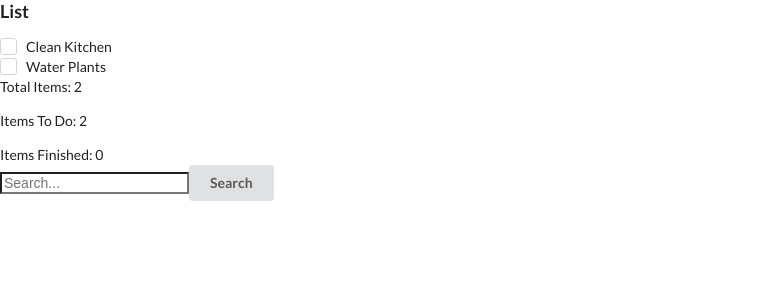
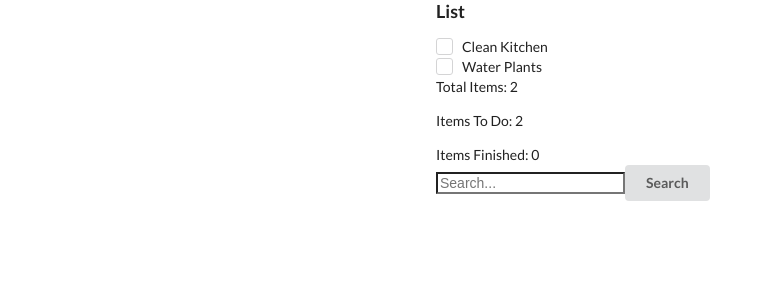
Before and after one commit to MadiBentl/todo-redux, a React (Create React App) app: page / in a window 1280 px wide. Shown: the top 300 px of the page, without its empty margins (0-773 px from the left). Built offline with nearby package versions, Linux system fonts and the light colour scheme.

Commit message:
centered items

```diff
--- a/src/components/AddTodo.js
+++ b/src/components/AddTodo.js
@@ -14,11 +14,13 @@ class AddTodo extends React.Component {
     }
 
     return(
-      <div className="ui action input">
-      <form onSubmit={(e) => handleSubmit(e)}>
-        <input type="text" placeholder="Search..." id="todoField" ref="todoField"/>
-        <div className="ui button">Search</div>
-        </form>
+      <div className="column">
+        <div className="ui action input">
+        <form onSubmit={(e) => handleSubmit(e)}>
+          <input type="text" placeholder="Search..." id="todoField" ref="todoField"/>
+          <div className="ui button">Search</div>
+          </form>
+        </div>
       </div>
     );
   }
--- a/src/components/App.js
+++ b/src/components/App.js
@@ -4,9 +4,11 @@ import AddTodo from './AddTodo';
 
 function App() {
   return (
-    <div className = "App" >
-      <List / >
-      <AddTodo />
+    <div className = "App ui three column centered grid" >
+      <div className="column">
+        <List / >
+        <AddTodo />
+      </div>
     </div>
   );
 }
--- a/src/components/list.js
+++ b/src/components/list.js
@@ -26,9 +26,11 @@ class List extends Component {
       }
     });
     return (
-      <div>
-        <h3>List</h3>
-        {items}
+      <div className="column">
+        <div className="">
+          <h3>List</h3>
+          {items}
+        </div>
         <p>Total Items: {items.length}</p>
         <p>Items To Do: {itemsNotDone.length} </p>
         <p>Items Finished: {items.length - itemsNotDone.length}</p>
```
